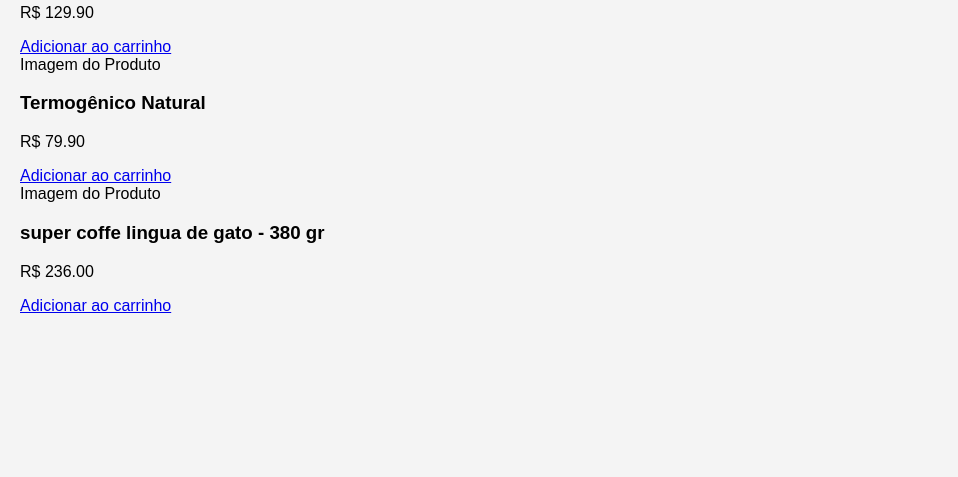
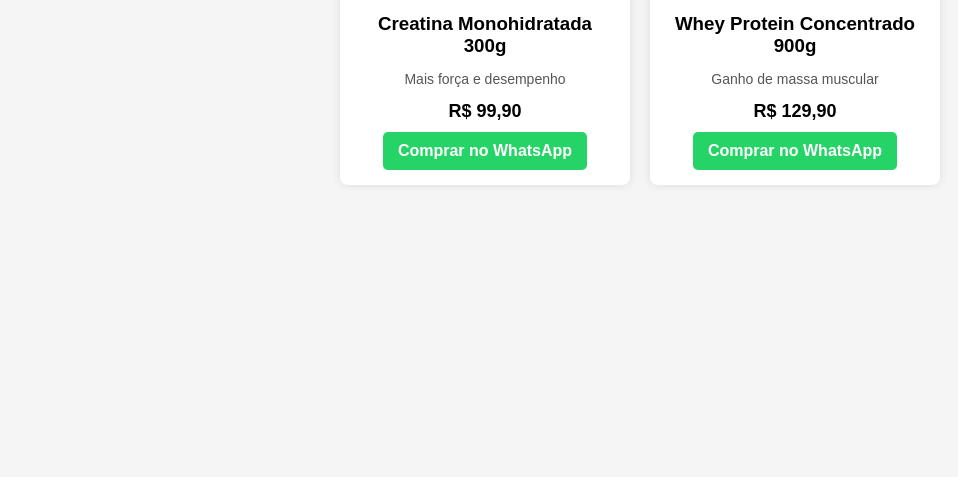
Before and after one commit to sheilalopesbjj/vitrine-suplementos, a Flask app: page / in a window 1280 px wide. Shown: the part 323-800 px from the top of the page, without its empty margins (0-958 px from the left). Run offline with Flask 3, Linux system fonts and the light colour scheme.

Commit message:
Adiciona botão Comprar no WhatsApp

```diff
--- a/produtos.json
+++ b/produtos.json
@@ -1,22 +1,16 @@
 [
   {
-    "id": 1,
     "nome": "Creatina Monohidratada 300g",
-    "preco": 99.9
+    "preco": "99,90",
+    "imagem": "https://i.imgur.com/8Km9tLL.png",
+    "descricao": "Mais força e desempenho",
+    "whatsapp": "5522981106356"
   },
   {
-    "id": 2,
     "nome": "Whey Protein Concentrado 900g",
-    "preco": 129.9
-  },
-  {
-    "id": 3,
-    "nome": "Termogênico Natural",
-    "preco": 79.9
-  },
-  {
-    "id": 4,
-    "nome": "super coffe lingua de gato - 380 gr",
-    "preco": 236.0
+    "preco": "129,90",
+    "imagem": "https://i.imgur.com/JYzR2ZL.png",
+    "descricao": "Ganho de massa muscular",
+    "whatsapp": "5522981106356"
   }
 ]
--- a/templates/index.html
+++ b/templates/index.html
@@ -2,35 +2,91 @@
 <html lang="pt-br">
 <head>
     <meta charset="UTF-8">
-    <meta name="viewport" content="width=device-width, initial-scale=1.0">
     <title>Loja de Suplementos</title>
-    <link rel="stylesheet" href="/static/style.css">
+    <style>
+        body {
+            font-family: Arial, sans-serif;
+            background: #f5f5f5;
+            padding: 30px;
+        }
+
+        h1 {
+            text-align: center;
+        }
+
+        .produtos {
+            display: flex;
+            gap: 20px;
+            justify-content: center;
+            flex-wrap: wrap;
+            margin-top: 30px;
+        }
+
+        .produto {
+            background: #fff;
+            width: 260px;
+            border-radius: 8px;
+            padding: 15px;
+            text-align: center;
+            box-shadow: 0 0 10px rgba(0,0,0,0.1);
+        }
+
+        .produto img {
+            width: 100%;
+            height: 180px;
+            object-fit: contain;
+        }
+
+        .produto h3 {
+            margin: 10px 0;
+        }
+
+        .produto p {
+            font-size: 14px;
+            color: #555;
+        }
+
+        .preco {
+            font-size: 18px;
+            font-weight: bold;
+            margin: 10px 0;
+        }
+
+        .btn {
+            display: inline-block;
+            background: #25d366;
+            color: #fff;
+            padding: 10px 15px;
+            border-radius: 5px;
+            text-decoration: none;
+            font-weight: bold;
+        }
+
+        .btn:hover {
+            background: #1ebd5a;
+        }
+    </style>
 </head>
 <body>
 
-<header class="topo">
-    <h1>🧃 Loja de Suplementos</h1>
-    <a href="/carrinho" class="btn-carrinho">🛒 Carrinho</a>
-</header>
+<h1>🛒 Loja de Suplementos</h1>
 
-<main class="container">
+<div class="produtos">
     {% for p in produtos %}
-        <div class="card-produto">
+    <div class="produto">
+        <img src="{{ p.imagem }}" alt="{{ p.nome }}">
+        <h3>{{ p.nome }}</h3>
+        <p>{{ p.descricao }}</p>
+        <div class="preco">R$ {{ p.preco }}</div>
 
-            <!-- Placeholder visual profissional -->
-            <div class="img-produto">
-                <span>Imagem do Produto</span>
-            </div>
-
-            <div class="info-produto">
-                <h3>{{ p.nome }}</h3>
-                <p class="preco">R$ {{ "%.2f"|format(p.preco) }}</p>
-                <a href="/add/{{ p.id }}" class="btn-add">Adicionar ao carrinho</a>
-            </div>
-
-        </div>
+        <a class="btn"
+           href="https://wa.me/{{ p.whatsapp }}?text=Olá!%20Tenho%20interesse%20no%20produto%20{{ p.nome | urlencode }}%20por%20R$%20{{ p.preco }}"
+           target="_blank">
+           Comprar no WhatsApp
+        </a>
+    </div>
     {% endfor %}
-</main>
+</div>
 
 </body>
 </html>
```
